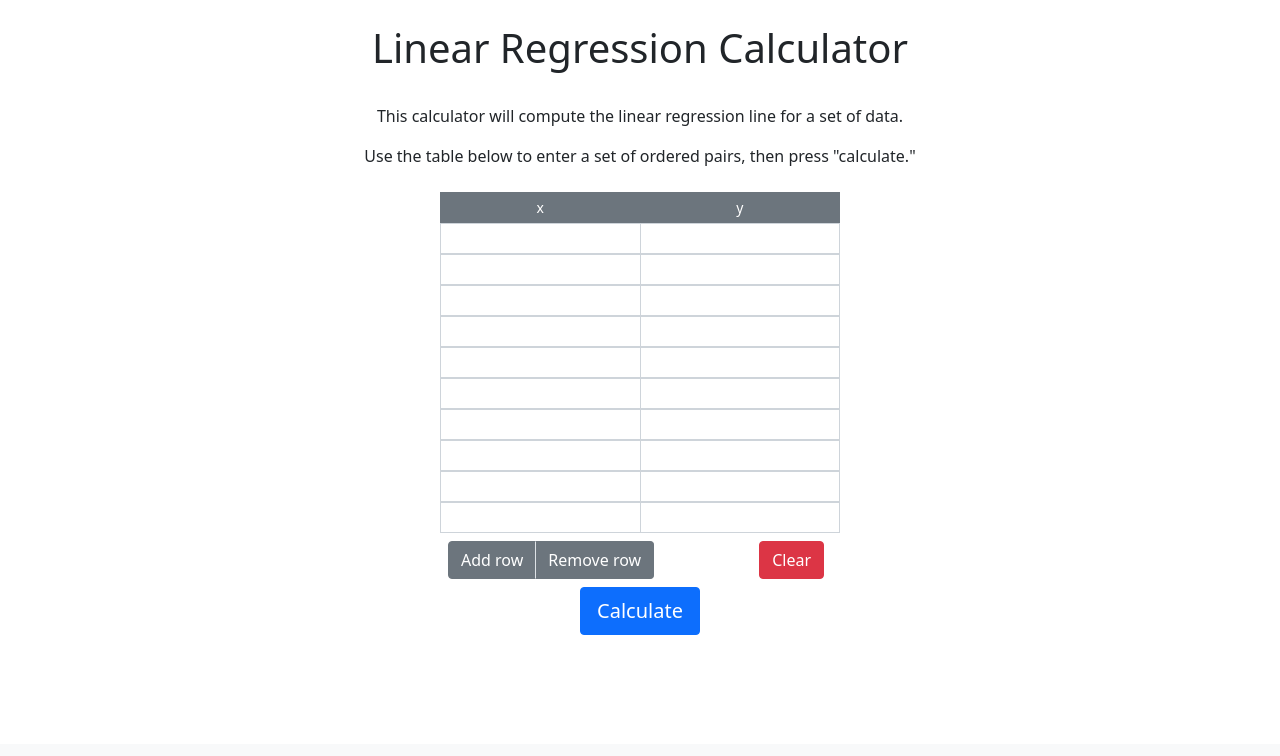
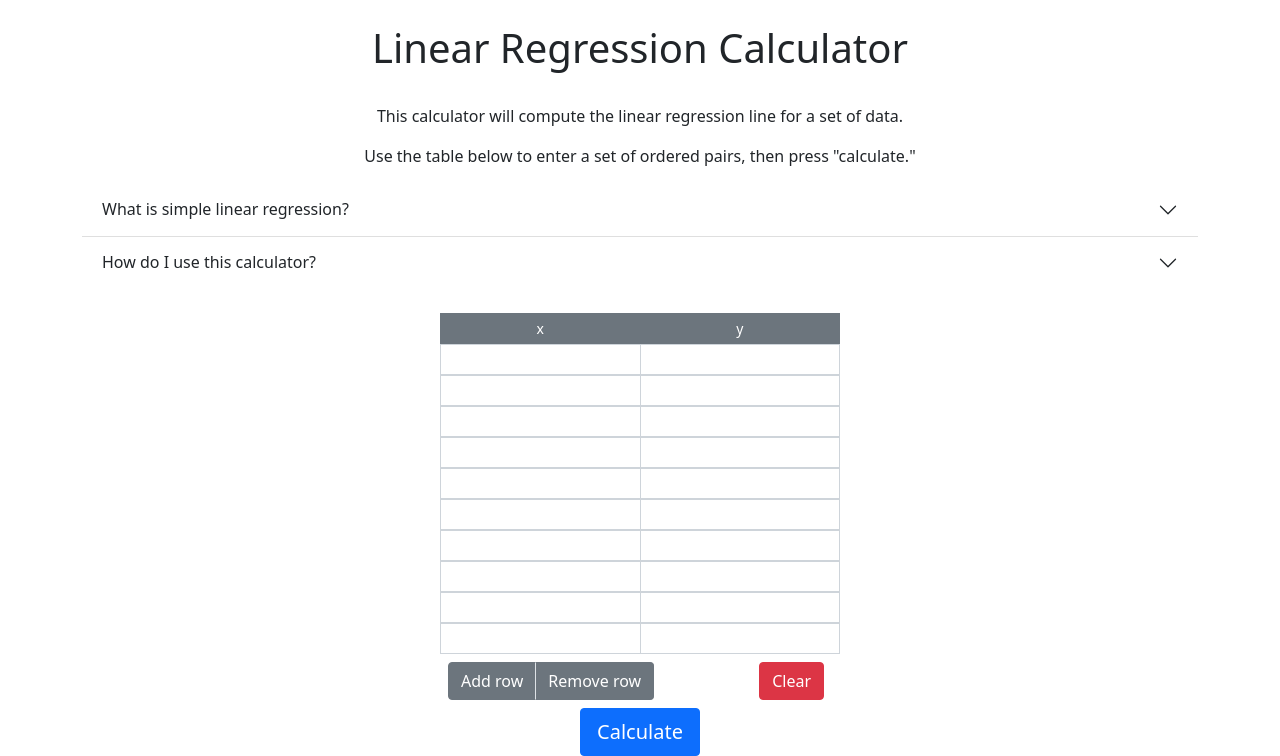
Before and after one commit to connor-shrader/math-tools, a Flask app: page /linear-regression in a window 1280 px wide. Shown: the part 56-812 px from the top of the page. Before the commit the page ends 691 px from the top, so only its background shows below. Run offline with Flask 2, Linux system fonts and the light colour scheme.

Commit message:
Added accordion to lin-reg

```diff
--- a/project/_statistics/templates/_statistics/linear-regression.html
+++ b/project/_statistics/templates/_statistics/linear-regression.html
@@ -10,6 +10,28 @@
         <p>
             Use the table below to enter a set of ordered pairs, then press "calculate."
         </p>
+        <div class="accordion accordion-flush" id="accordionFlushExample">
+            <div class="accordion-item">
+              <h2 class="accordion-header" id="flush-headingOne">
+                <button class="accordion-button collapsed" type="button" data-bs-toggle="collapse" data-bs-target="#flush-collapseOne" aria-expanded="false" aria-controls="flush-collapseOne">
+                  What is simple linear regression?
+                </button>
+              </h2>
+              <div id="flush-collapseOne" class="accordion-collapse collapse" aria-labelledby="flush-headingOne" data-bs-parent="#accordionFlushExample">
+                <div class="accordion-body">Anim pariatur cliche reprehenderit, enim eiusmod high life accusamus terry richardson ad squid. 3 wolf moon officia aute, non cupidatat skateboard dolor brunch. Food truck quinoa nesciunt laborum eiusmod. Brunch 3 wolf moon tempor, sunt aliqua put a bird on it squid single-origin coffee nulla assumenda shoreditch et. Nihil anim keffiyeh helvetica, craft beer labore wes anderson cred nesciunt sapiente ea proident. Ad vegan excepteur butcher vice lomo. Leggings occaecat craft beer farm-to-table, raw denim aesthetic synth nesciunt you probably haven't heard of them accusamus labore sustainable VHS.</div>
+              </div>
+            </div>
+            <div class="accordion-item">
+              <h2 class="accordion-header" id="flush-headingTwo">
+                <button class="accordion-button collapsed" type="button" data-bs-toggle="collapse" data-bs-target="#flush-collapseTwo" aria-expanded="false" aria-controls="flush-collapseTwo">
+                  How do I use this calculator?
+                </button>
+              </h2>
+              <div id="flush-collapseTwo" class="accordion-collapse collapse" aria-labelledby="flush-headingTwo" data-bs-parent="#accordionFlushExample">
+                <div class="accordion-body">Anim pariatur cliche reprehenderit, enim eiusmod high life accusamus terry richardson ad squid. 3 wolf moon officia aute, non cupidatat skateboard dolor brunch. Food truck quinoa nesciunt laborum eiusmod. Brunch 3 wolf moon tempor, sunt aliqua put a bird on it squid single-origin coffee nulla assumenda shoreditch et. Nihil anim keffiyeh helvetica, craft beer labore wes anderson cred nesciunt sapiente ea proident. Ad vegan excepteur butcher vice lomo. Leggings occaecat craft beer farm-to-table, raw denim aesthetic synth nesciunt you probably haven't heard of them accusamus labore sustainable VHS.</div>
+              </div>
+            </div>
+          </div>
     </div>
 </div>
 <div class="container">
```
